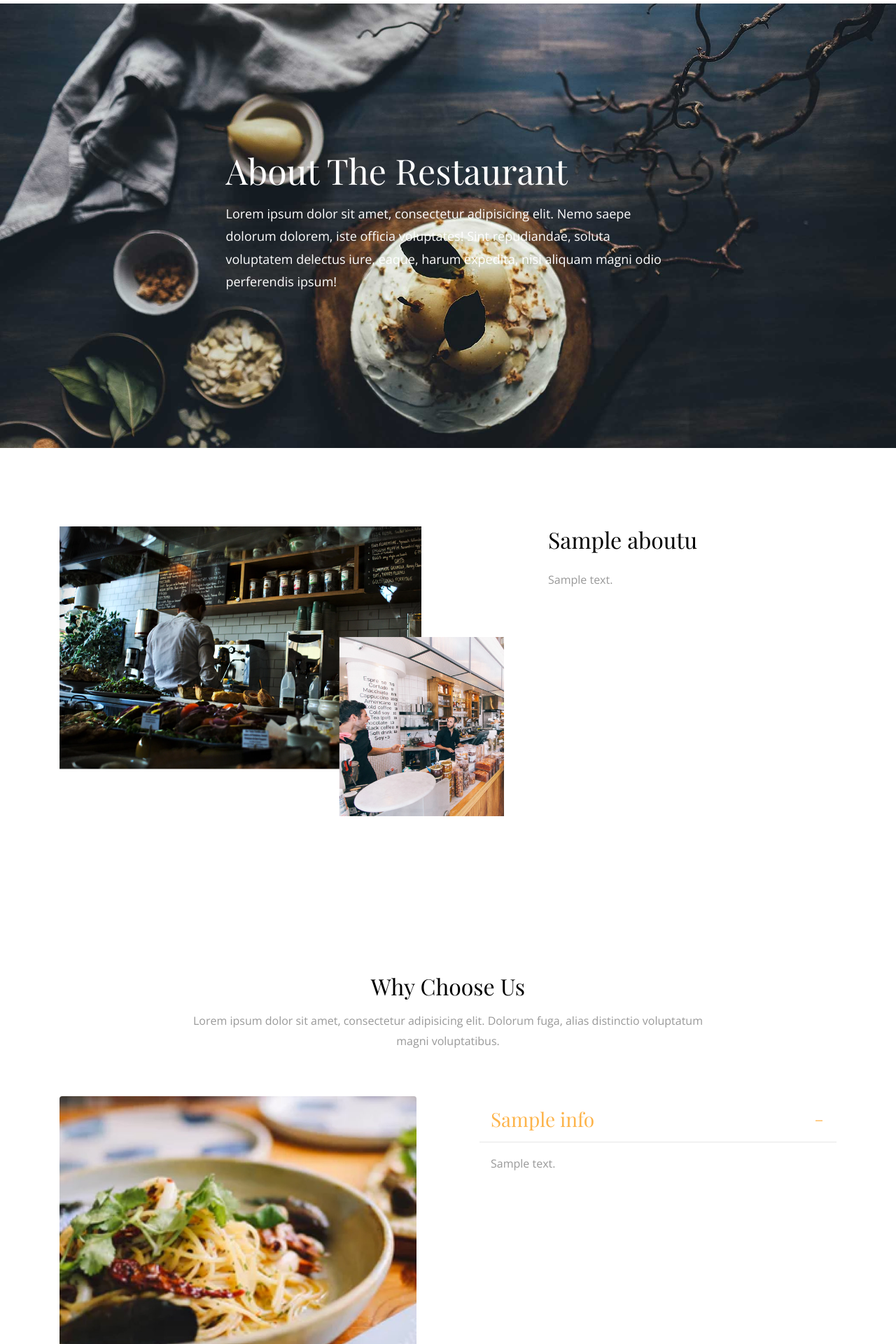
After one commit to priyansh18/Resturant_site, a Django app: template aboutus/templates/aboutus/about.html in a window 1280 px wide. The commit adds this page. Shown: the top 1920 px of the page at 70% size. Run offline with Django 3.2, Linux system fonts and the light colour scheme; the template is opened without the code that fills it: most values are stand-ins (such as "Sample title", 1, 10 or a date in 2020); grey boxes marked "Sample" are stand-in pictures; some libraries are stand-ins or nearby versions; some web fonts are replaced.

Commit message:
Added AboutUs Templates

```diff
--- /dev/null
+++ b/aboutus/templates/aboutus/about.html
@@ -0,0 +1,136 @@
+{% extends 'base.html' %} {% load static %}{% block title %} About Us
+{% endblock %} {% block content %}
+<div class="main-wrap">
+  <div class="cover_1 cover_sm">
+    <div
+      class="img_bg"
+      style="background-image: url({% static 'img/slider-1.jpg'%})"
+      data-stellar-background-ratio="0.5"
+    >
+      <div class="container">
+        <div class="row align-items-center justify-content-center">
+          <div class="col-md-7" data-aos="fade-up">
+            <h2 class="heading">About The Restaurant</h2>
+            <p class="lead">
+              Lorem ipsum dolor sit amet, consectetur adipisicing elit. Nemo
+              saepe dolorum dolorem, iste officia voluptates! Sint repudiandae,
+              soluta voluptatem delectus iure, eaque, harum expedita, nisi
+              aliquam magni odio perferendis ipsum!
+            </p>
+          </div>
+        </div>
+      </div>
+    </div>
+  </div>
+  <!-- .cover_1 -->
+
+  <div class="section">
+    <div class="container">
+      <div class="row">
+        <div class="col-md-7" data-aos="fade-up">
+          <img
+            src="{% static 'img/about_1.png' %}"
+            alt="Image placeholder"
+            class="img-fluid"
+          />
+        </div>
+        <div class="col-md-5 pl-md-5" data-aos="fade-up" data-aos-delay="200">
+          <h2 class="mb-4">{{aboutus.title}}</h2>
+          <p>
+           {{aboutus.content}}
+          </p>
+        </div>
+      </div>
+    </div>
+  </div>
+  <!-- .section -->
+
+  <div class="section">
+    <div class="container">
+      <div class="row justify-content-center mb-5" data-aos="fade-up">
+        <div class="col-md-8 text-center">
+          <h2 class="mb-3">Why Choose Us</h2>
+          <p class="lead">
+            Lorem ipsum dolor sit amet, consectetur adipisicing elit. Dolorum
+            fuga, alias distinctio voluptatum magni voluptatibus.
+          </p>
+        </div>
+      </div>
+      <div class="row large-gutters">
+        <div class="col-md-6" data-aos="fade-up" data-aos-delay="200">
+          <img
+            src="{% static 'img/img_2.jpg' %}"
+            alt="Image placeholder"
+            class="img-fluid rounded"
+          />
+        </div>
+        <div class="col-md-6" data-aos="fade-up" data-aos-delay="300">
+          <div class="accordion" id="accordion">
+            {% for info in why_choose_us %}
+            <div class="accordion-item">
+              <h3 class="mb-0">
+                <a
+                  class="btn-block p-3"
+                  data-toggle="collapse"
+                  href="#collapse{{info.id}}"
+                  role="button"
+                  aria-expanded="true"
+                  aria-controls="collapse{{info.id}}"
+                  >{{info.title}} <span class="icon"></span
+                ></a>
+              </h3>
+              <div
+                id="collapse{{info.id}}"
+                class="collapse show"
+                aria-labelledby="heading{{info.id}}"
+                data-parent="#accordion"
+              >
+                <div class="p-3">
+                  <p>
+                    {{info.content}}
+                  </p>
+                </div>
+              </div>
+            </div>
+            {% endfor %}
+            <!-- .accordion-item -->
+          </div>
+        </div>
+      </div>
+    </div>
+  </div>
+  <!-- .section -->
+
+  <div class="section">
+    <div class="container">
+      <div class="row justify-content-center mb-5" data-aos="fade-up">
+        <div class="col-md-8 text-center">
+          <h2 class="mb-3">Restaurants Chef</h2>
+          <p class="lead">
+            Lorem ipsum dolor sit amet, consectetur adipisicing elit. Dolorum
+            fuga, alias distinctio voluptatum magni voluptatibus.
+          </p>
+        </div>
+      </div>
+      <div class="row">
+        {% for chef in all_chef %}
+        <div class="col-md-3" data-aos="fade-up" data-aos-delay="100">
+          <img
+            src="{{chef.image.url}}"
+            alt="Image placeholder"
+            class="img-fluid mb-4 rounded"
+          />
+          <h3 class="mb-3">{{chef.name}}</h3>
+          <p class="post-meta text-muted">{{chef.subtitle}}</p>
+          <p class="mb-5">
+            {{chef.bio}}
+          </p>
+        </div>
+        {% endfor %}
+      </div>
+    </div>
+  </div>
+  <!-- .section -->
+</div>
+<!-- .main-wrap -->
+{% endblock %}
--- a/resturant/urls.py
+++ b/resturant/urls.py
@@ -23,7 +23,7 @@ urlpatterns = [
     path('meals/', include('meals.urls',namespace='meals')),
     path('reserve_table/', include('reservation.urls',namespace='reservation')),
     path('blog/', include('blog.urls',namespace='blog')),
-    # path('aboutus/', include('aboutus.urls',namespace='aboutus'))
+    path('aboutus/', include('aboutus.urls',namespace='aboutus'))
 ]
 
 urlpatterns += static(settings.STATIC_URL, document_root=settings.STATIC_ROOT)
--- a/templates/base.html
+++ b/templates/base.html
@@ -33,9 +33,9 @@
         <div class="site-menu-inner">
           <ul class="list-unstyled">
             <li class="active"><a href="index.html">Home</a></li>
-            <li><a href="about.html">About Us</a></li>
+            <li><a href="{% url 'aboutus:aboutus' %}">About Us</a></li>
             <li><a href="menu.html">Our Menu</a></li>
-            <li><a href="blog.html">Our Blog</a></li>
+            <li><a href="{% url 'blog:post_list' %}">Our Blog</a></li>
             <li><a href="{% url 'reservation:reserve_table' %}">Reserve A Table</a></li>
             <li><a href="contact.html">Contact</a></li>
           </ul>
```
Also changed, not shown: aboutus/urls.py (+8 -0 lines), aboutus/views.py (+14 -1 lines).
